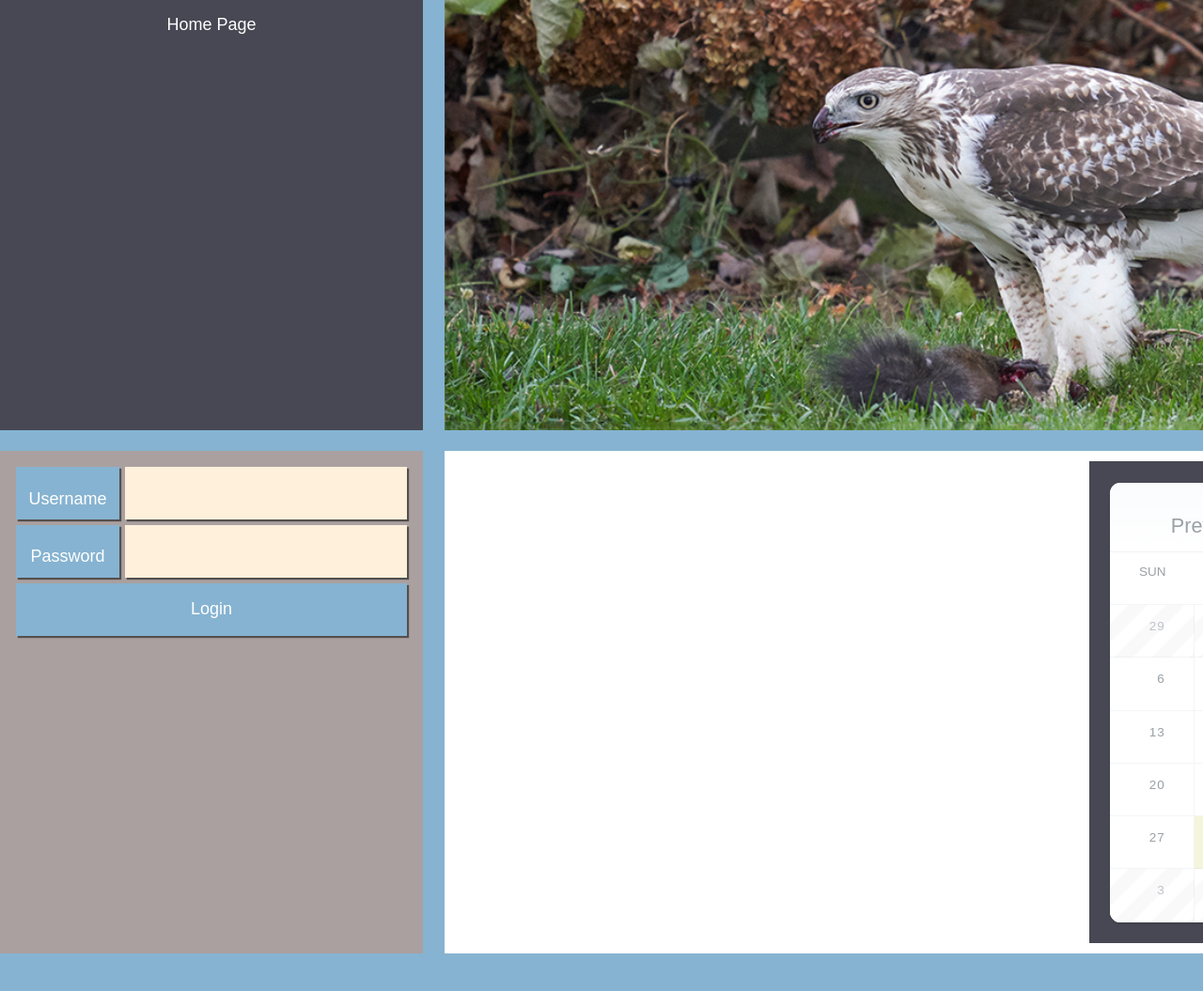
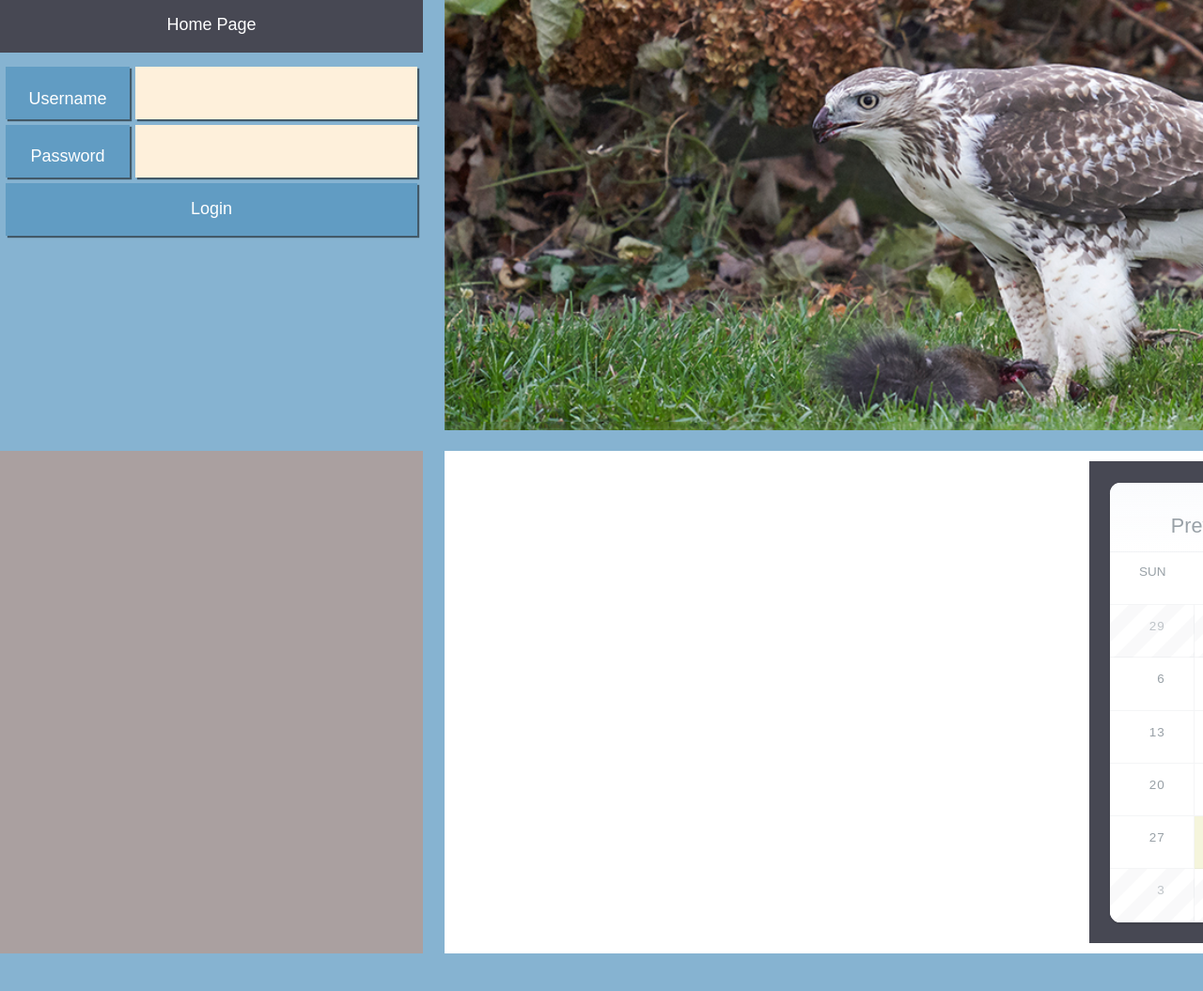
Before and after one commit to Strider64/Miniature01282021, a PHP site: page /admin/login.php in a window 1280 px wide; the page is wider, and only the part inside the window is pictured. Shown: the top 1055 px of that part at 94% size. Run offline with PHP 8.4, Linux system fonts and the light colour scheme; data that the repository does not hold is empty; a stand-in replaces the project's code that opens the database connection; some libraries are stand-ins or nearby versions.

```diff
--- a/admin/login.php
+++ b/admin/login.php
@@ -35,12 +35,12 @@ if ($submit) {
     <header class="headerStyle">
         <img src="../assets/images/img-header-red-tailed-hawk-001.jpg" alt="Red-tailed Hawk">
     </header>
-    <nav class="navigation">
-        <ul class="topNav">
-            <li><a href="../index.php">home page</a></li>
-         </ul>
-    </nav>
-    <aside class="sidebar">
+    <div class="topLeft">
+        <nav class="navigation">
+            <ul class="topNav">
+                <li><a href="../index.php">home page</a></li>
+            </ul>
+        </nav>
         <form class="login" method="post" action="login.php">
             <label class="username" for="username">Username</label>
             <input id="username" type="text" name="user[username]" value="">
@@ -50,9 +50,12 @@ if ($submit) {
 
             <button type="submit" name="submit" value="login">Login</button>
         </form>
+    </div>
+    <aside class="sidebar">
+
     </aside>
-    <main id="content" class="mainStyle">
-        <div class="twoBoxes">
+    <main id="content" class="mainStyle"><!-- Part of a grid -->
+        <div class="twoBoxes"> <!-- flex boxes -->
             <div class="box">
 
             </div>
--- a/assets/css/stylesheet.css
+++ b/assets/css/stylesheet.css
@@ -514,7 +514,7 @@ img {
 .login label.username {
   grid-column: 1/2;
   grid-row: 1/2;
-  background-color: #86B3D1;
+  background-color: #619cc3;
   color: #fff;
   text-align: center;
   line-height: 3.125em;
@@ -524,7 +524,7 @@ img {
 .login label.password {
   grid-column: 1/2;
   grid-row: 2/3;
-  background-color: #86B3D1;
+  background-color: #619cc3;
   color: #fff;
   text-align: center;
   line-height: 3.125em;
@@ -545,11 +545,11 @@ img {
   outline: none;
   color: #fff;
   border: none;
-  background-color: var(--blue);
+  background-color: #619cc3;
   box-shadow: 2px 2px 1px rgba(0, 0, 0, 0.5);
 }
 .login button:hover, .login button:active {
-  background-color: #619cc3;
+  background-color: #4283af;
 }
 
 .sidebar {
@@ -559,6 +559,7 @@ img {
 
 .navigation {
   background-color: var(--dk-blue-gray);
+  margin-bottom: 0.5em;
 }
 
 /*--------------------------------------------------------------
@@ -1136,11 +1137,15 @@ CSS Grid layout for modern browsers:
       margin: 0;
     }
 
-    .navigation {
+    .topLeft {
       grid-column: 1/2;
       grid-row: 1/2;
+    }
+
+    .navigation {
       display: flex;
       justify-content: center;
+      height: 3.125em;
     }
 
     .headerStyle {
--- a/index.php
+++ b/index.php
@@ -63,6 +63,7 @@ if ($enter) {
     <header class="headerStyle">
         <img src="assets/images/img-header-red-tailed-hawk-001.jpg" alt="Red-tailed Hawk">
     </header>
+    <div class="topLeft">
         <nav class="navigation">
             <ul class="topNav">
                 <li><a href="index.php">home</a></li>
@@ -71,6 +72,8 @@ if ($enter) {
                 <li><a href="#">contact</a></li>
             </ul>
         </nav>
+        <img src="assets/images/img-logo-001.jpg" alt="Logo for Website">
+    </div>
     <aside class="sidebar">
 
     </aside>
--- a/sass/stylesheet.scss
+++ b/sass/stylesheet.scss
@@ -97,7 +97,7 @@ img {
   label.username {
     grid-column: 1/2;
     grid-row: 1/2;
-    background-color: #86B3D1;
+    background-color: darken(#86B3D1, 10%);
     color: #fff;
     text-align: center;
     line-height: 3.125em;
@@ -107,7 +107,7 @@ img {
   label.password {
     grid-column: 1/2;
     grid-row: 2/3;
-    background-color: #86B3D1;
+    background-color: darken(#86B3D1, 10%);
     color: #fff;
     text-align: center;
     line-height: 3.125em;
@@ -128,10 +128,10 @@ img {
     outline: none;
     color: #fff;
     border: none;
-    background-color: var(--blue);
+    background-color: darken(#86B3D1, 10%);
     box-shadow: 2px 2px 1px rgba(#000, 0.5);
     &:hover, &:active {
-      background-color: darken(#86B3D1, 10%);
+      background-color: darken(#86B3D1, 20%);
     }
   }
 }
@@ -141,6 +141,7 @@ img {
 }
 .navigation {
   background-color: var(--dk-blue-gray);
+  margin-bottom: 0.500em;
 }
 /*--------------------------------------------------------------
 Navigation Menu Styling
@@ -518,11 +519,14 @@ CSS Grid layout for modern browsers:
       margin: 0;
     }
 
+    .topLeft {
+      grid-column: 1/2;
+      grid-row: 1/2
+    }
     .navigation {
-      grid-column: 1/2;
-      grid-row: 1/2;
       display: flex;
       justify-content: center;
+      height: 3.125em;
 
     }
     .headerStyle {
```
Also changed, not shown: assets/images/img-logo-001.jpg (added), 1 other file. Lines whose indentation alone changed are shown as unchanged.
